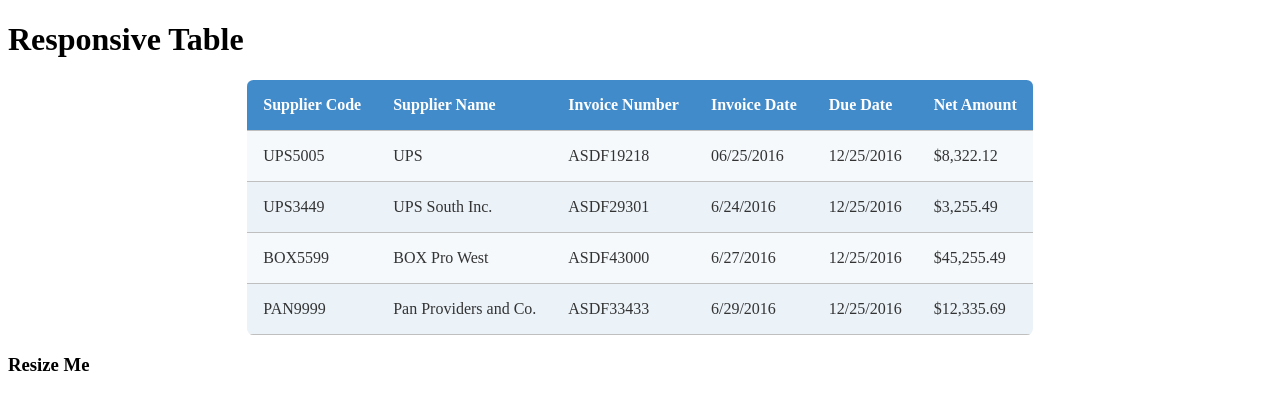
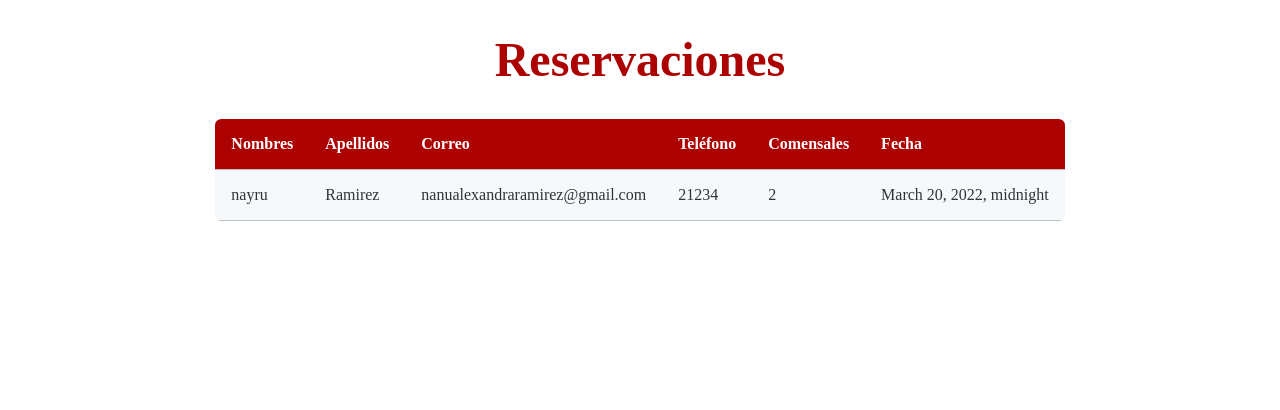
Before and after one commit to nayrugodness/hoisu-web, a Django app: page /listar-reservaciones/1 in a window 1280 px wide. Shown: the top 410 px of the page. Run offline with Django 4.2, Linux system fonts and the light colour scheme; data comes from the database, SQL or seed files in the repository.

Commit message:
adding automatic listing in template and changing colors

```diff
--- a/hoisu/restaurante/static/css/reservation-list.css
+++ b/hoisu/restaurante/static/css/reservation-list.css
@@ -9,7 +9,7 @@
 
 .rwd-table tr:first-child {
   border-top: none;
-  background: #428bca;
+  background: #AC0202;
   color: #fff;
 }
 
--- a/hoisu/restaurante/templates/app/reservation/list.html
+++ b/hoisu/restaurante/templates/app/reservation/list.html
@@ -29,100 +29,41 @@
 </head>
 <body>
 <div class="container">
-    <h1>Responsive Table</h1>
+    <h1 style="font-size: 3rem; color: #AC0202; text-align:center;">Reservaciones</h1>
       <table class="rwd-table">
         <tbody>
           <tr>
-            <th>Supplier Code</th>
-            <th>Supplier Name</th>
-            <th>Invoice Number</th>
-            <th>Invoice Date</th>
-            <th>Due Date</th>
-            <th>Net Amount</th>
+            <th>Nombres</th>
+            <th>Apellidos</th>
+            <th>Correo</th>
+            <th>Teléfono</th>
+            <th>Comensales</th>
+            <th>Fecha</th>
           </tr>
+          {% for r in reservation %}
           <tr>
             <td data-th="Supplier Code">
-              UPS5005
+              {{ r.name }}
             </td>
-            <td data-th="Supplier Name">
-              UPS
+             <td data-th="Supplier Code">
+              {{ r.lastname }}
             </td>
-            <td data-th="Invoice Number">
-              ASDF19218
+             <td data-th="Supplier Code">
+              {{ r.email }}
             </td>
-            <td data-th="Invoice Date">
-              06/25/2016
+             <td data-th="Supplier Code">
+              {{ r.cell }}
             </td>
-            <td data-th="Due Date">
-              12/25/2016
+             <td data-th="Supplier Code">
+              {{ r.customers }}
             </td>
-            <td data-th="Net Amount">
-              $8,322.12
+             <td data-th="Supplier Code">
+              {{ r.reservation }}
             </td>
           </tr>
-          <tr>
-            <td data-th="Supplier Code">
-              UPS3449
-            </td>
-            <td data-th="Supplier Name">
-              UPS South Inc.
-            </td>
-            <td data-th="Invoice Number">
-              ASDF29301
-            </td>
-            <td data-th="Invoice Date">
-              6/24/2016
-            </td>
-            <td data-th="Due Date">
-              12/25/2016
-            </td>
-            <td data-th="Net Amount">
-              $3,255.49
-            </td>
-          </tr>
-          <tr>
-            <td data-th="Supplier Code">
-              BOX5599
-            </td>
-            <td data-th="Supplier Name">
-              BOX Pro West
-            </td>
-            <td data-th="Invoice Number">
-              ASDF43000
-            </td>
-            <td data-th="Invoice Date">
-              6/27/2016
-            </td>
-            <td data-th="Due Date">
-              12/25/2016
-            </td>
-            <td data-th="Net Amount">
-              $45,255.49
-            </td>
-          </tr>
-          <tr>
-            <td data-th="Supplier Code">
-              PAN9999
-            </td>
-            <td data-th="Supplier Name">
-              Pan Providers and Co.
-            </td>
-            <td data-th="Invoice Number">
-              ASDF33433
-            </td>
-            <td data-th="Invoice Date">
-              6/29/2016
-            </td>
-            <td data-th="Due Date">
-              12/25/2016
-            </td>
-            <td data-th="Net Amount">
-              $12,335.69
-            </td>
-          </tr>
+          {% endfor %}
         </tbody>
       </table>
-      <h3>Resize Me</h3>
     </div>
 </body>
 </html>
```
